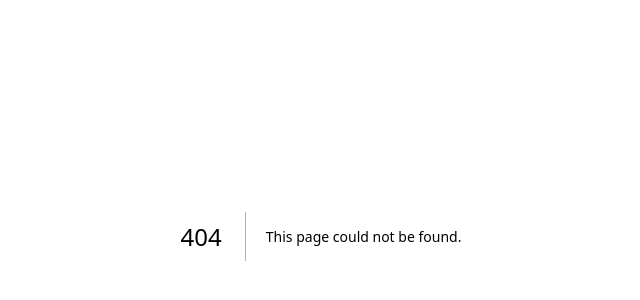
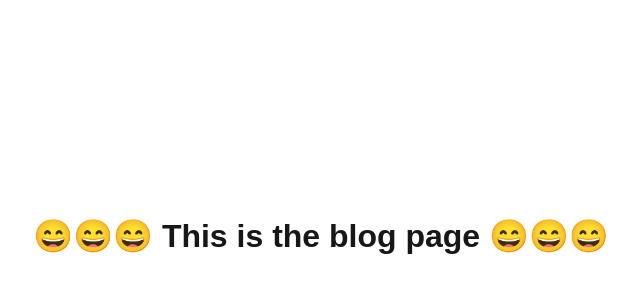
Before and after one commit to sho-pb/cloudflare-monorepo-test, a Next.js app in the folder apps/web-a/: page /blog in a window 1280 px wide. Before the commit this address had no page. Shown: the part 164-464 px from the top of the page, without its empty margins (319-959 px from the left). Built offline with nearby package versions, Linux system fonts and the light colour scheme.

Commit message:
update: 😄

```diff
--- /dev/null
+++ b/apps/web-a/app/blog/page.tsx
@@ -0,0 +1,12 @@
+const Page = () => {
+  return <div style={{
+    position: 'fixed',
+    top: '50%',
+    left: '50%',
+    transform: 'translate(-50%, -50%)',
+    fontSize: '32px',
+    fontWeight: 'bold',
+  }}>😄😄😄 This is the blog page 😄😄😄</div>
+}
+
+export default Page;
```
